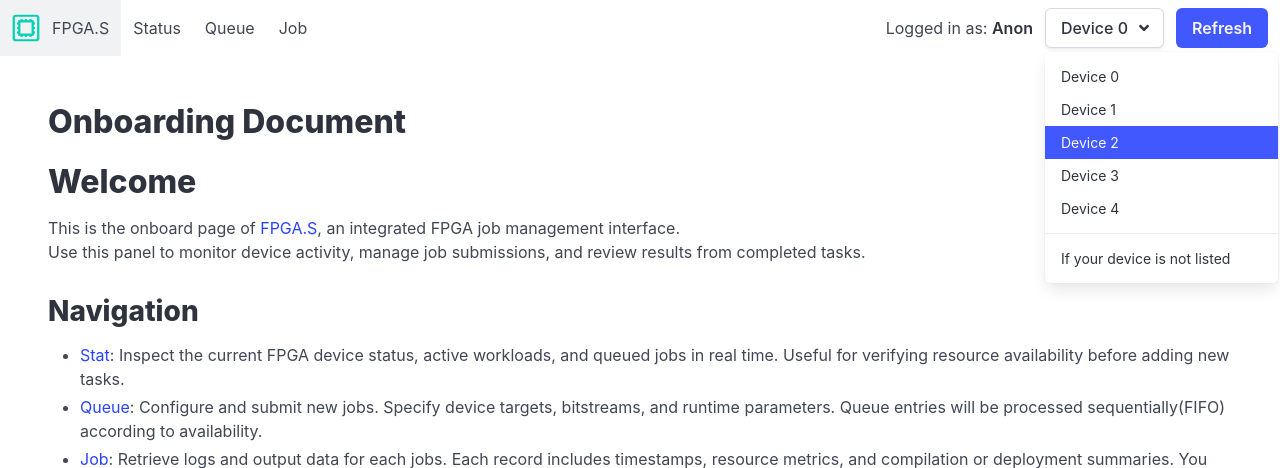
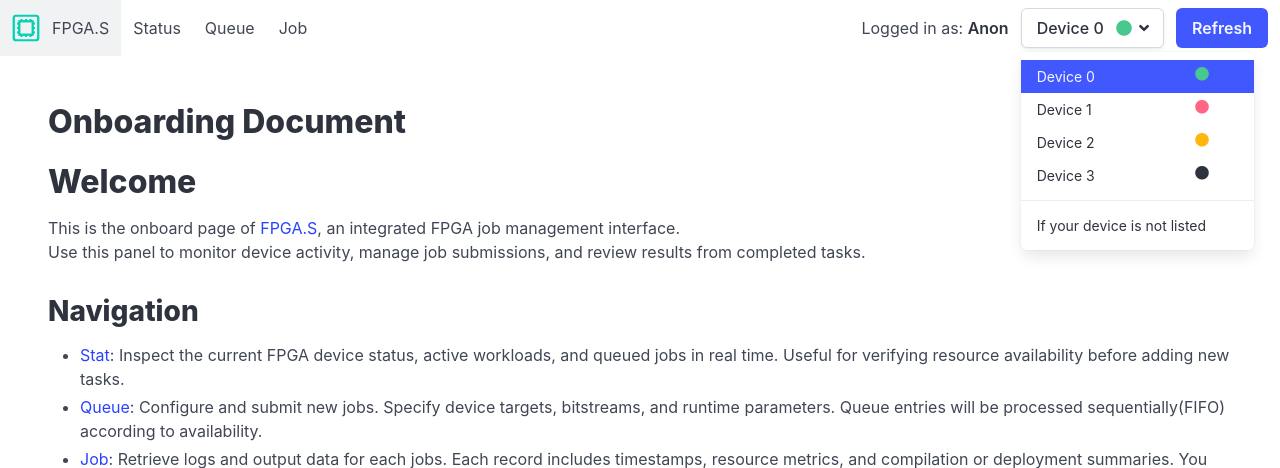
Before and after one commit to 7591yj/fpga-server, a Flask app: page / in a window 1280 px wide, after a click on "Device 0". Shown: the top 468 px of the page. Run offline with Flask 3, Linux system fonts and the light colour scheme; some libraries are stand-ins or nearby versions.

Commit message:
feat: add device status dot

```diff
--- /dev/null
+++ b/opt/fpga_app/webui/templates/macros/dot.html
@@ -0,0 +1,19 @@
+{% macro queue_dot(status) -%}
+  {% if status == 0 %}
+    <span class="icon is-small has-text-success">
+      <i class="fas fa-circle"></i>
+    </span>
+  {% elif status == 1 %}
+    <span class="icon is-small has-text-warning">
+      <i class="fas fa-circle"></i>
+    </span>
+  {% elif status == 2 %}
+    <span class="icon is-small has-text-danger">
+      <i class="fas fa-circle"></i>
+    </span>
+  {% else %}
+    <span class="icon is-small">
+      <i class="fas fa-circle"></i>
+    </span>
+  {% endif %}
+{%- endmacro %}
--- a/opt/fpga_app/webui/templates/partials/_navbar.html
+++ b/opt/fpga_app/webui/templates/partials/_navbar.html
@@ -1,3 +1,4 @@
+{% from "macros/dot.html" import queue_dot %}
 <nav class="navbar" role="navigation" aria-label="main navigation">
   <div class="navbar-brand">
     <a class="navbar-item" href="/">
@@ -51,7 +52,10 @@
       <div class="dropdown" id="dropdown">
         <div class="dropdown-trigger">
           <button class="button" aria-haspopup="true" aria-controls="dropdown-menu" id="dropdown-trigger">
-            <span>Device 0</span>
+            <div>
+              <span>Device 0</span>
+              {{ queue_dot(0) }}
+            </div>
             <span class="icon is-small">
               <i class="fas fa-angle-down" aria-hidden="true"></i>
             </span>
@@ -59,11 +63,30 @@
         </div>
         <div class="dropdown-menu" id="dropdown-menu" role="menu">
           <div class="dropdown-content">
-            <a href="#" class="dropdown-item"> Device 0 </a>
-            <a href="#" class="dropdown-item"> Device 1 </a>
-            <a href="#" class="dropdown-item is-active"> Device 2 </a>
-            <a href="#" class="dropdown-item"> Device 3 </a>
-            <a href="#" class="dropdown-item"> Device 4 </a>
+            <a href="#" class="dropdown-item is-active">
+              <div class="is-flex is-flex-direction-row is-justify-content-space-between is-align-content-center">
+                Device 0
+                {{ queue_dot(0)}}
+              </div>
+            </a>
+            <a href="#" class="dropdown-item">
+              <div class="is-flex is-flex-direction-row is-justify-content-space-between is-align-content-center">
+                Device 1
+                {{ queue_dot(2)}}
+              </div>
+            </a>
+            <a href="#" class="dropdown-item">
+              <div class="is-flex is-flex-direction-row is-justify-content-space-between is-align-content-center">
+                Device 2
+                {{ queue_dot(1)}}
+              </div>
+            </a>
+            <a href="#" class="dropdown-item">
+              <div class="is-flex is-flex-direction-row is-justify-content-space-between is-align-content-center">
+                Device 3
+                {{ queue_dot(3)}}
+              </div>
+            </a>
             <hr class="dropdown-divider" />
             <a href="#" class="dropdown-item"> If your device is not listed </a>
           </div>
```
